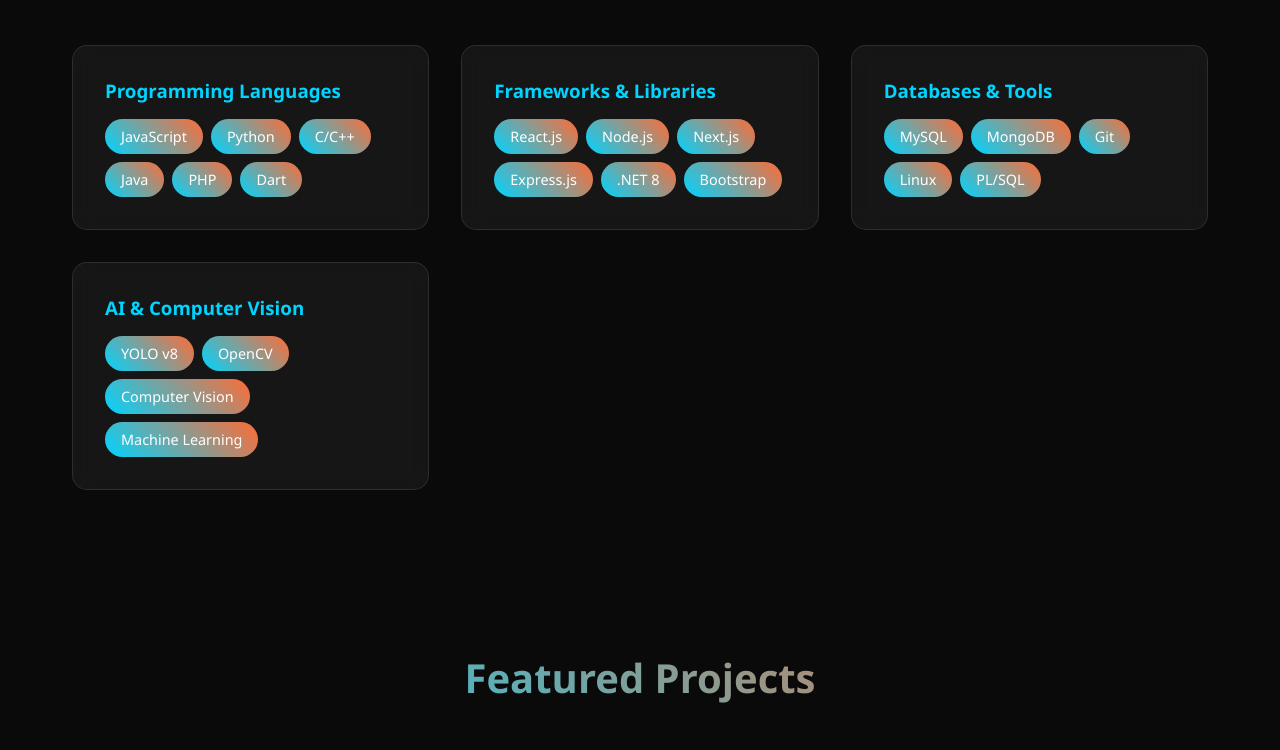
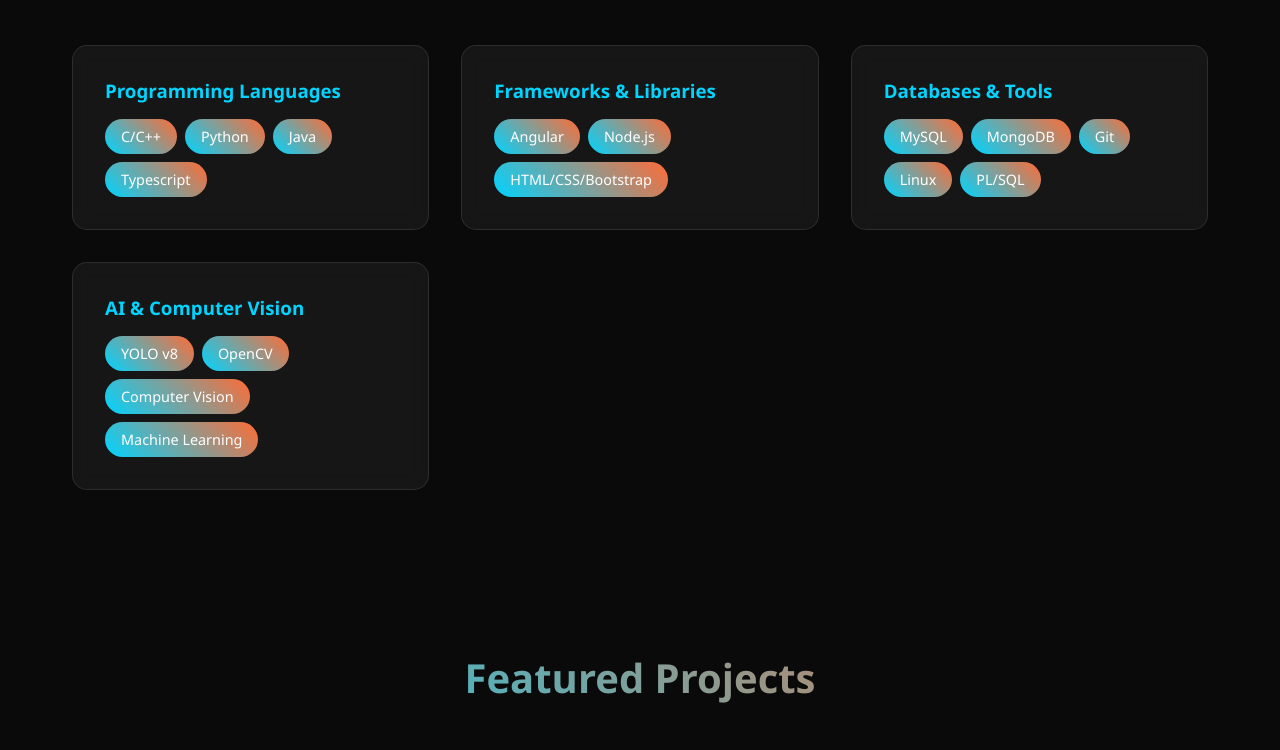
Before and after one commit to alieeestan/myportfolio, a plain HTML site: page index.html in a window 1280 px wide. Shown: the part 1454-2204 px from the top of the page. Drawn offline with nearby package versions, Linux system fonts and the light colour scheme.

Commit message:
Update index.html

```diff
--- a/index.html
+++ b/index.html
@@ -705,23 +705,23 @@
             <div class="skill-category">
                 <h3>Programming Languages</h3>
                 <div class="skills-list">
-                    <span class="skill-tag">JavaScript</span>
+                     <span class="skill-tag">C/C++</span>
                     <span class="skill-tag">Python</span>
-                    <span class="skill-tag">C/C++</span>
                     <span class="skill-tag">Java</span>
-                    <span class="skill-tag">PHP</span>
-                    <span class="skill-tag">Dart</span>
+                    <span class="skill-tag">Typescript</span>
+
+
                 </div>
             </div>
             <div class="skill-category">
                 <h3>Frameworks & Libraries</h3>
                 <div class="skills-list">
-                    <span class="skill-tag">React.js</span>
+                    <span class="skill-tag">Angular</span>
                     <span class="skill-tag">Node.js</span>
-                    <span class="skill-tag">Next.js</span>
-                    <span class="skill-tag">Express.js</span>
-                    <span class="skill-tag">.NET 8</span>
-                    <span class="skill-tag">Bootstrap</span>
+
+
+
+                    <span class="skill-tag">HTML/CSS/Bootstrap</span>
                 </div>
             </div>
             <div class="skill-category">
@@ -794,7 +794,7 @@
         <div class="timeline">
             <div class="timeline-item">
                 <div class="timeline-content">
-                    <h3 style="color: #00d4ff;">Deployment Engineer</h3>
+                    <h3 style="color: #00d4ff;">Implementation Engineer</h3>
                     <h4>Computer Research (Pvt) Ltd</h4>
                     <p style="color: #ff6b35;">June 2025 - Present</p>
                     <p>Managing end-to-end deployments and PL/SQL database configurations for major banks including NBP, HBL, Meezan Bank, JS Bank, and Faisal Bank. Specialized in deploying .NET 8 applications with optimized performance and system integrations.</p>
@@ -802,12 +802,7 @@
                 <div class="timeline-dot"></div>
             </div>
             <div class="timeline-item">
-                <div class="timeline-content">
-                    <h3 style="color: #00d4ff;">Junior Software Engineer</h3>
-                    <h4>PCMCI Quantum Canada</h4>
-                    <p style="color: #ff6b35;">January 2024 - June 2025</p>
-                    <p>Developed web and desktop applications using C++, Python, JavaScript, and SQL for database management across frontend and backend tasks.</p>
-                </div>
+
                 <div class="timeline-dot"></div>
             </div>
             <div class="timeline-item">
```
